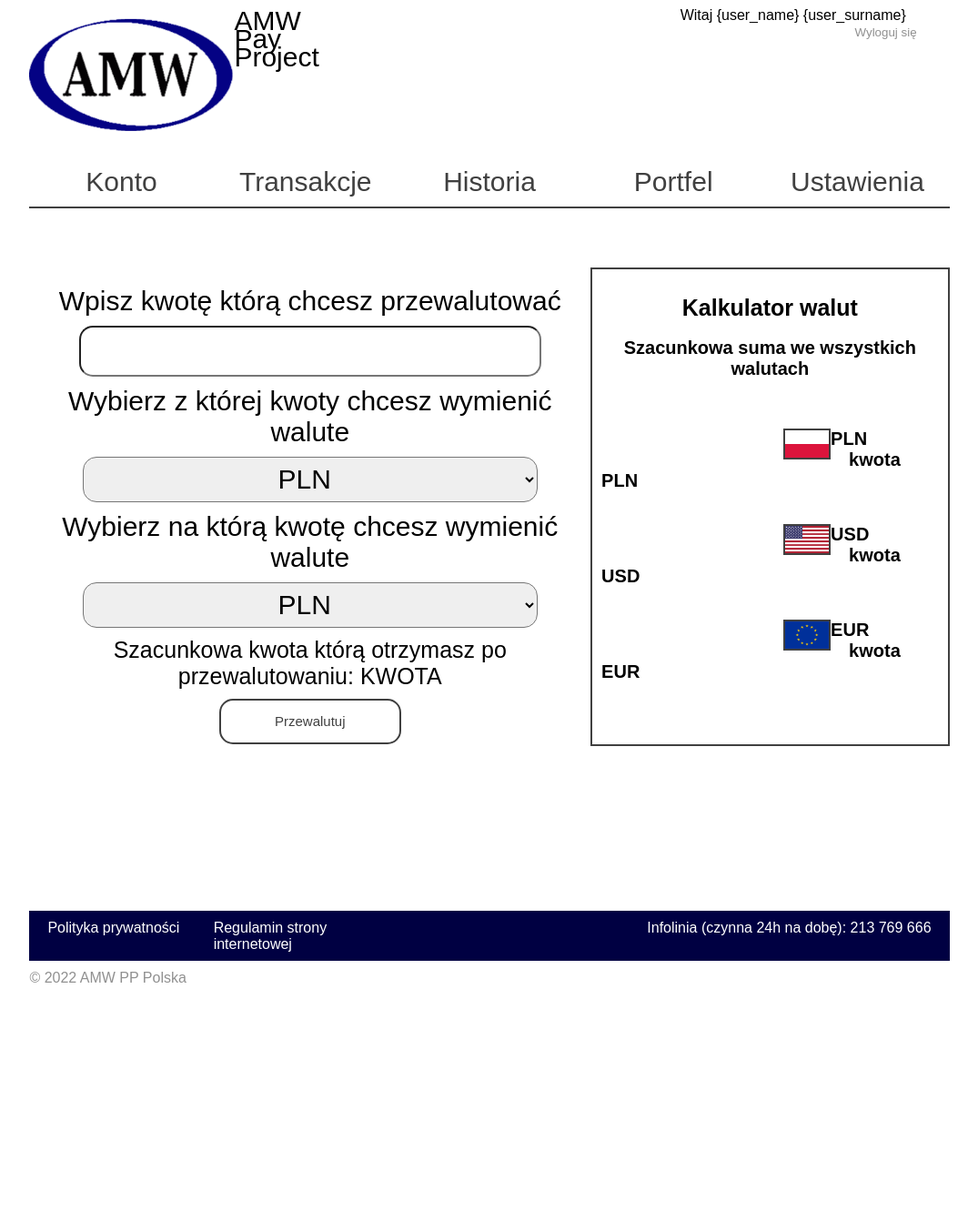
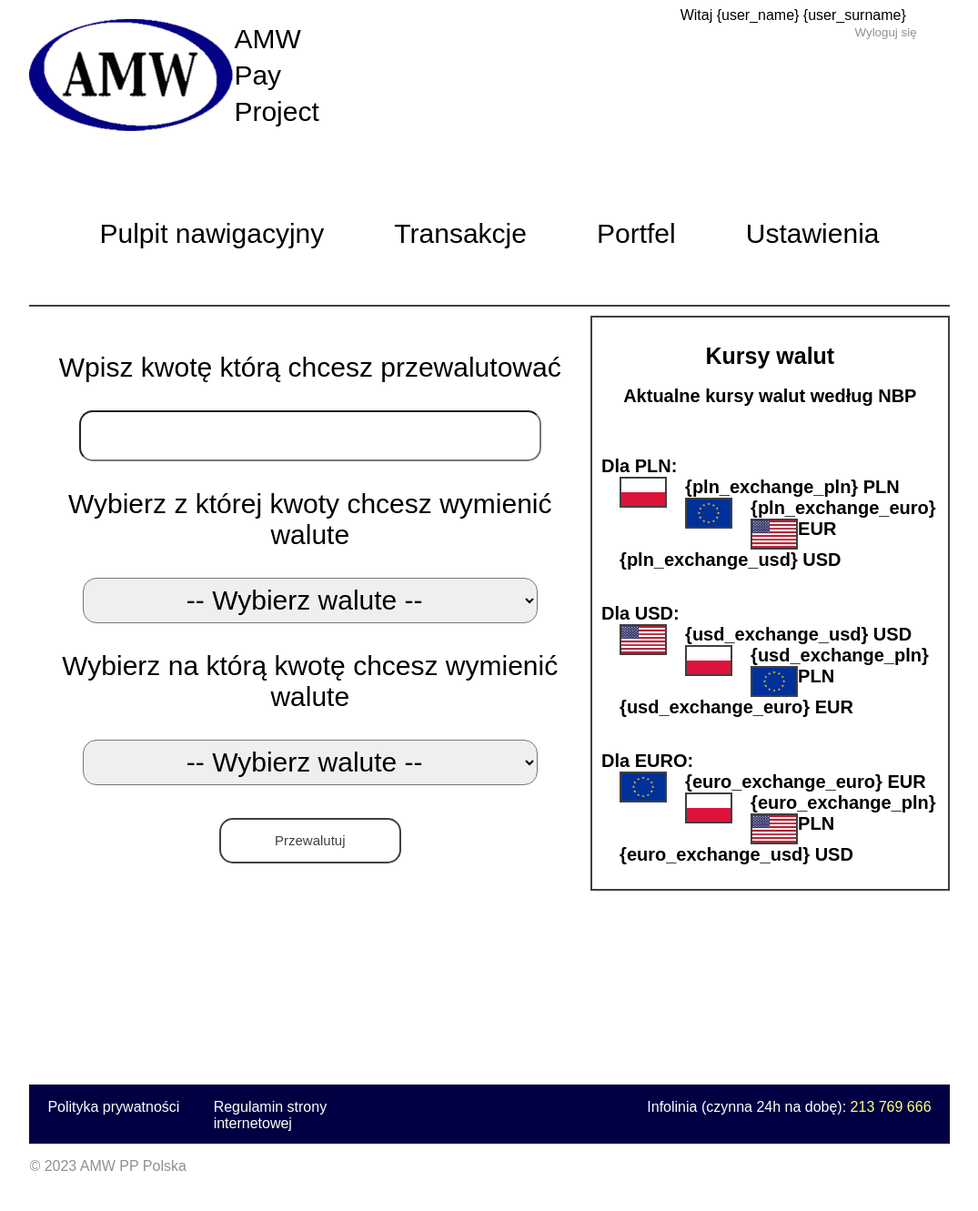
Before and after one commit to AMW-Pay-Project/Pay_Project, a PHP site: page /view/currency_conversion.html in a window 1280 px wide. Shown: the whole page at 91% size, without its empty margins (102-1177 px from the left). Before the commit the page ends 1080 px from the top, so only its background shows below. Run offline with PHP 8.4, Linux system fonts and the light colour scheme.

Commit message:
PP-10 Przewalutowanie 2

```diff
--- a/view/css/currency_conversion.css
+++ b/view/css/currency_conversion.css
@@ -7,9 +7,10 @@
     grid-template-columns: 10% 16% 16% 16% 16% 16% 10%;
     grid-template-rows: 15% 10% 25% 25% 15% 5% 5%;
     gap: 0px 0px;
+    grid-auto-flow: row;
     grid-template-areas:
       "marginesL logo logo logo login login marginesP"
-      "marginesL konto transakcje historia portfel ustawienia marginesP"
+      "marginesL menu menu menu menu menu marginesP"
       "marginesL przewalutowanie przewalutowanie przewalutowanie kalkulator kalkulator marginesP"
       "marginesL przewalutowanie przewalutowanie przewalutowanie kalkulator kalkulator marginesP"
       "marginesL info1 info1 info2 info2 info3 marginesP"
@@ -17,16 +18,31 @@
       "marginesL stopkaD stopkaD stopkaD stopkaD stopkaD marginesP";
   }
 
-.marginesL
+  #menu
   {
-    grid-area: marginesL;
+      grid-area: menu;
+      display: flex;
+      flex-direction: row;
+      justify-content: space-evenly;
   }
-
-.marginesP
+  .nav
   {
-    grid-area: marginesP;
+      font-size: 30px;
+      text-align: center;
+      padding-top: 5px;
+      padding-bottom: 5px;
+      border-bottom: 2px solid #404040;
+      color: #404040;
   }
-
+  .navL:link, .navL:visited, .navL:active
+  {
+      text-decoration: none;
+      color: black;
+  }
+  .navL:hover
+  {
+      color: rgb(0, 93, 136);
+  }
   .logo
   {
       grid-area: logo;
@@ -49,11 +65,6 @@
       grid-area: portfel;
   }
 
-.historia
-{
-    grid-area: historia;
-}
-
   .konto
   {
       grid-area: konto;
@@ -62,21 +73,6 @@
   .transakcje
   {
       grid-area: transakcje;
-}
-
-.info1
-{
-    grid-area: info1;
-}
-
-.info2
-{
-    grid-area: info2;
-}
-
-.info3
-{
-    grid-area: info3;
   }
 
   .stopka1
@@ -114,14 +110,12 @@
       grid-area: stopkaD;
       color: #909090;
   }
-.nav
+
+  #numer
   {
-    font-size: 30px;
-    text-align: center;
-    padding-bottom: 10px;
-    border-bottom: 2px solid #404040;
-    color: #404040;
+      color: rgb(255, 255, 130);
   }
+
   #zaloz
   {
       background-color: rgb(0, 93, 136);
@@ -141,10 +135,7 @@
       font-size: 30px;
       line-height: 10px;
   }
-.navL:link, .navL:visited, .navL:hover, .navL:active
-{
-    text-decoration: none;
-}
+
 .kalkulator
 {
     grid-area: kalkulator;
@@ -168,12 +159,6 @@
 {
     font-size: 30px;
     text-align: center;
-}
-
-p
-{
-    margin-top: 10px;
-    margin-bottom: 10px;
 }
 
 select, input
--- a/view/currency_conversion.html
+++ b/view/currency_conversion.html
@@ -2,14 +2,14 @@
 <html>
     <head>
         <meta charset="utf-8">
-        <link rel="stylesheet" href="/view/css/currency_conversion.css">
-        <title>Strona główna</title>
+        <link rel="stylesheet" href="./view/css/currency_conversion.css">
+        <title>PayProject :: Przewalutowanie</title>
     </head>
     <body>
         <div class="container">
             <div class="logo">
                 <a href="index.php" style="text-decoration:none; color:black;">
-                    <img src="/view/images/logo.png" style="float:left;" height="150px">
+                    <img src="./view/images/logo.png" style="float:left;" height="150px">
                     <p class="napisLogo">AMW</p>
                     <p class="napisLogo">Pay</p>
                     <p class="napisLogo">Project</p>
@@ -18,60 +18,80 @@
 			<div class="login">
 				Witaj {user_name} {user_surname} &nbsp;&nbsp;&nbsp; <a href="index.php?page=logout"><button id="zaloguj">Wyloguj się</button></a>
 			</div>
+			<div id="menu" class="nav">
                 <div class="konto">
-				<a href="index.php?page=account" class="navL"><p class="nav">Konto</p></a>
+                    <a href="index.php" class="navL"><p>Pulpit nawigacyjny</p></a>
                 </div>
                 <div class="transakcje">
-				<a href="index.php?page=transactions" class="navL"><p class="nav">Transakcje</p></a>
-			</div>
-			<div class="historia">
-				<a href="index.php?page=history" class="navL"><p class="nav">Historia</p></a>
+                    <a href="index.php?page=transactions" class="navL"><p>Transakcje</p></a>
                 </div>
                 <div class="portfel">
-				<a href="index.php?page=wallet" class="navL"><p class="nav">Portfel</p></a>
+                    <a href="index.php?page=wallet" class="navL"><p>Portfel</p></a>
                 </div>
                 <div class="ustawienia">
-				<a href="index.php?page=settings" class="navL"><p class="nav">Ustawienia</p></a>
+                    <a href="index.php?page=settings" class="navL"><p>Ustawienia</p></a>
+                </div>
             </div>
             <div class="przewalutowanie">
+				<form id="rejestracja" method="post" action="index.php?page=currency_conversion">
+					<input type="hidden" name="sendForm" value="true">
 					<p class="napis">Wpisz kwotę którą chcesz przewalutować</p>
-                <input type="number">
+					<input name="amount" type="number" required>
 					<p class="napis">Wybierz z której kwoty chcesz wymienić walute</p>
-                <select>
+					<select name="currencyFrom" required>
+						 <option disabled selected value> -- Wybierz walute -- </option>
 						<option value="PLN">PLN</option>
 						<option value="USD">USD</option>
 						<option value="EUR">EUR</option>
 					</select>
 					<p class="napis">Wybierz na którą kwotę chcesz wymienić walute</p>
-                <select>
+					<select name="currencyTo" required>
+						<option disabled selected value> -- Wybierz walute -- </option>
 						<option value="PLN">PLN</option>
 						<option value="USD">USD</option>
 						<option value="EUR">EUR</option>
 					</select>
-                  <p class="napis4">Szacunkowa kwota którą otrzymasz po przewalutowaniu: KWOTA</p>
-                  <button id="przycisk">Przewalutuj</button>
+					<!-- <p class='napis4'>Szacunkowa kwota którą otrzymasz po przewalutowaniu: </p> -->
+					<br><br><button id="przycisk">Przewalutuj</button>
+				  </form>
             </div>
             <div class="kalkulator">
                 <div class="gora">
                     <br>
-                    <a class="napis2">Kalkulator walut</a><br>
+                    <a class="napis2">Kursy walut</a><br>
                     <br>
-                    <a class="napis3">Szacunkowa suma we wszystkich walutach</a>
+                    <a class="napis3">Aktualne kursy walut według NBP</a>
                     <br><br>
                 </div>
                     <br><br>
                     <div class="dol">
-                    <img src="/view/images/pl.png" style="float:left; border: #404040 solid 2px; margin-left: 200px;" height="30px">
-                    <a id="kraj">PLN</a>
-                    <a id="kwota">kwota PLN</a>
+					<a class="napis3">Dla PLN:</a>
+					<br>
+                    <img src="./view/images/pl.png" style="float:left; border: #404040 solid 2px; margin-left: 20px;" height="30px">
+                    <a id="kwota">{pln_exchange_pln} PLN</a>
+                    <img src="./view/images/eu.png" style="float:left; border: #404040 solid 2px; margin-left: 20px;" height="30px">
+                    <a id="kwota">{pln_exchange_euro} EUR</a>
+					<img src="./view/images/us.png" style="float:left; border: #404040 solid 2px; margin-left: 20px;" height="30px">
+                    <a id="kwota">{pln_exchange_usd} USD</a>
 					<br><br><br>
-                    <img src="/view/images/us.png" style="float:left; border: #404040 solid 2px; margin-left: 200px;" height="30px">
-                    <a id="kraj">USD</a>
-                    <a id="kwota">kwota USD</a>
+					<a class="napis3">Dla USD:</a>
+					<br>
+					<img src="./view/images/us.png" style="float:left; border: #404040 solid 2px; margin-left: 20px;" height="30px">
+                    <a id="kwota">{usd_exchange_usd} USD</a>
+					<img src="./view/images/pl.png" style="float:left; border: #404040 solid 2px; margin-left: 20px;" height="30px">
+                    <a id="kwota">{usd_exchange_pln} PLN</a>
+                    <img src="./view/images/eu.png" style="float:left; border: #404040 solid 2px; margin-left: 20px;" height="30px">
+                    <a id="kwota">{usd_exchange_euro} EUR</a>
 					<br><br><br>
-                    <img src="/view/images/eu.png" style="float:left; border: #404040 solid 2px; margin-left: 200px;" height="30px">
-                    <a id="kraj">EUR</a>
-                    <a id="kwota">kwota EUR</a>
+					<a class="napis3">Dla EURO:</a>
+					<br>
+					<img src="./view/images/eu.png" style="float:left; border: #404040 solid 2px; margin-left: 20px;" height="30px">
+                    <a id="kwota">{euro_exchange_euro} EUR</a>
+					<img src="./view/images/pl.png" style="float:left; border: #404040 solid 2px; margin-left: 20px;" height="30px">
+                    <a id="kwota">{euro_exchange_pln} PLN</a>
+                    <img src="./view/images/us.png" style="float:left; border: #404040 solid 2px; margin-left: 20px;" height="30px">
+                    <a id="kwota">{euro_exchange_usd} USD</a>
+
             </div>
 			</div>
             <div class="stopka1">
@@ -87,7 +107,7 @@
                 <p>Infolinia (czynna 24h na dobę): <a id="numer">213 769 666</a></p>
             </div>
             <div class="stopkaD">
-                <p>&copy; 2022 AMW PP Polska</p>
+                <p>&copy; <script>document.write(new Date().getFullYear())</script> AMW PP Polska</p>
             </div>
           </div>
     </body>
```
Lines whose indentation alone changed are shown as unchanged.
